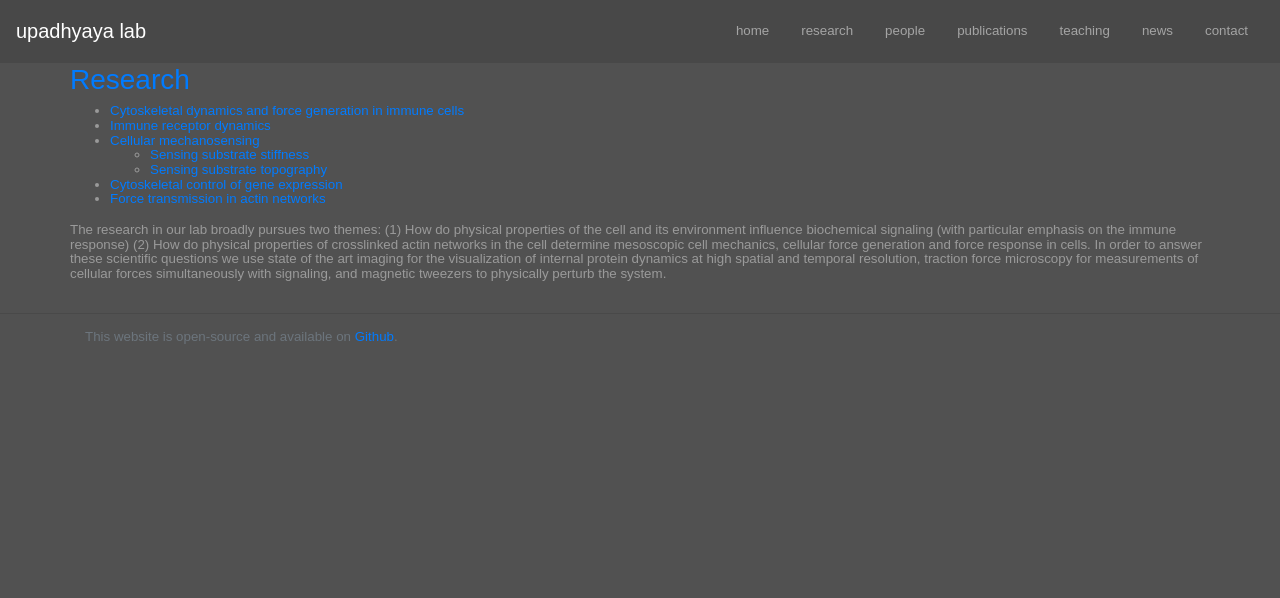
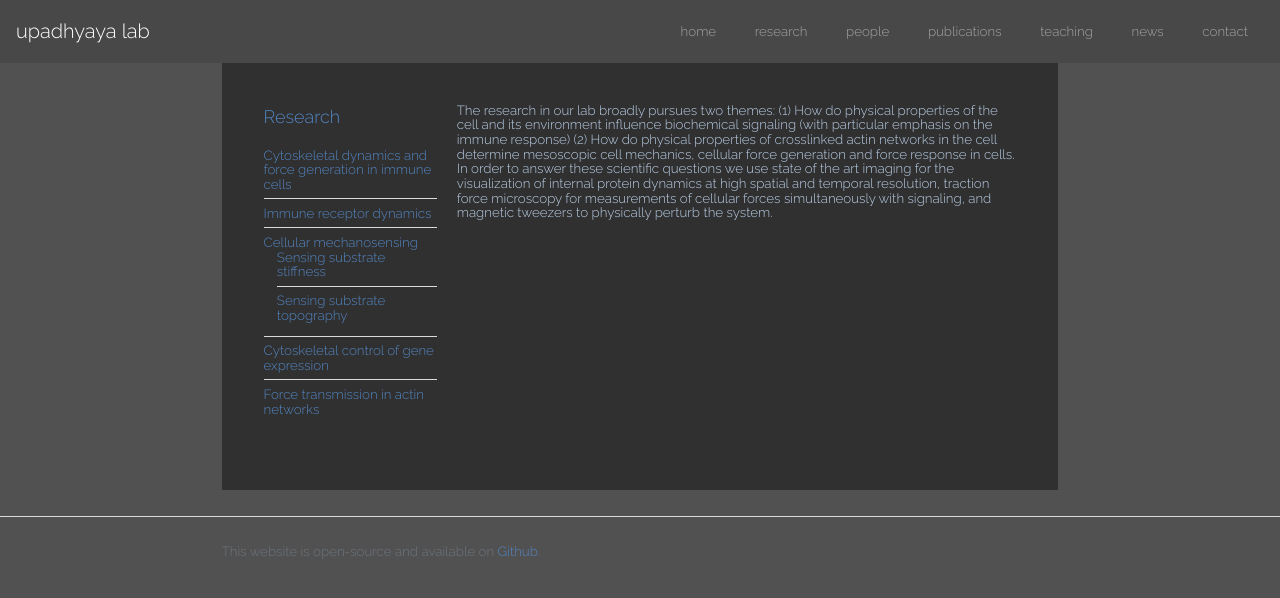
Before and after one commit to arpitalab/arpitalab.github.io, a Jekyll site: the page built from research/index.html, in a window 1280 px wide. Shown: the top 598 px of the page. Built offline with Jekyll 4.4.1, drawn with Linux system fonts in a browser that asks for light colours; nearby versions of some CDN libraries; library files that are not in the unit come from our copies; comment, search, counter and statistics services are not loaded.

Commit message:
Update header.html

```diff
--- a/_includes/header.html
+++ b/_includes/header.html
@@ -11,6 +11,7 @@
     <link href="/static/css/bootstrap.css" rel="stylesheet">
     <link href="/static/css/jquery.fancybox.min.css" rel="stylesheet">
     <!-- <link href="/static/css/bootstrap-responsive.css" rel="stylesheet"> -->
+    <link href="/static/css/main.css" rel="stylesheet">
     <link href="/static/css/syntax.css" rel="stylesheet">
     <link href="/static/css/custom.css" rel="stylesheet">
     {% if page.group == 'news' %}
```
